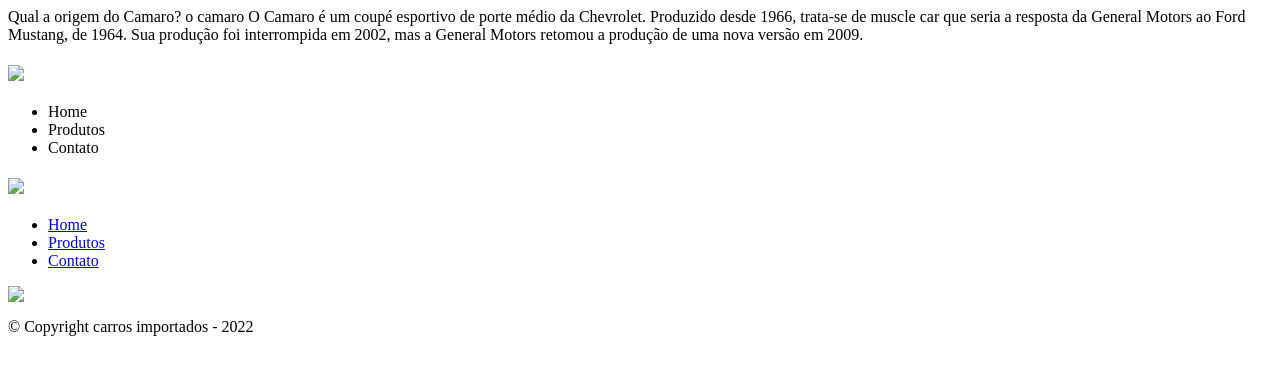
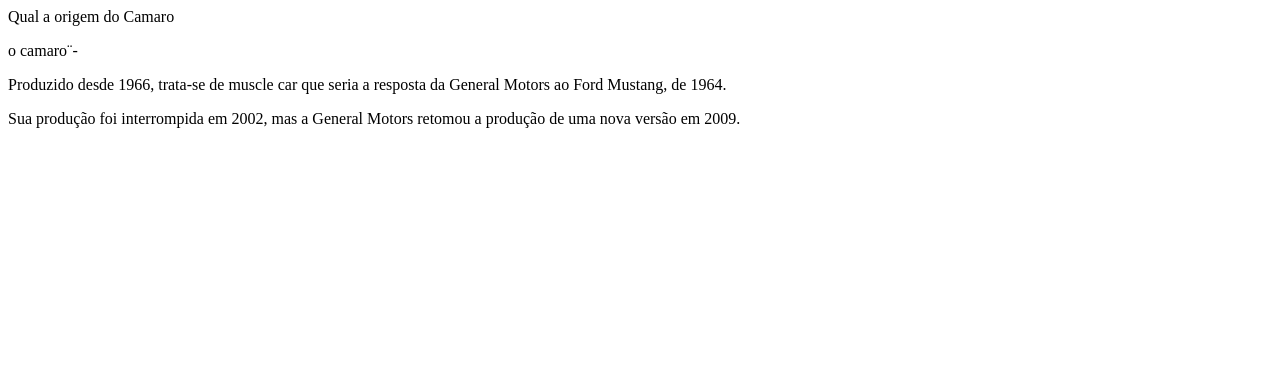
Before and after one commit to wesleydstt/turma1Apc, a plain HTML site: page index.html in a window 1280 px wide. Drawn offline with Linux system fonts and the light colour scheme.

Commit message:
Update index.html

```diff
--- a/index.html
+++ b/index.html
@@ -1,67 +1,16 @@
-Qual a origem do Camaro?
-o camaro
-O Camaro é um coupé esportivo de porte médio da Chevrolet.
-Produzido desde 1966, trata-se de muscle car que seria a resposta da General Motors ao Ford Mustang, de 1964.
-Sua produção foi interrompida em 2002, mas a General Motors retomou a produção de uma nova versão em 2009.
+<doctype html>
+<html lang="pt_br">
 
-<link rel="stylesheet" href="style.css">
-<!DOCTYPE html>
-<html lang="pt-br">
-<head>
-    <meta charset="UTF-8">
-    <title>carros importados</title
-    <link rel="stylesheet" href="style.css">
-</head>
-<body>
+    <head>
+         <meta charset="utf-8">
+    </head>
+         <title>ORIGEM DO CAMARO</title>
+    <body>
+         <h1style="text-align: center>Qual a origem do Camaro</h1>
+     <p>o camaro¨-</p>
 
-</body>
-</html>
-<!DOCTYPE html>
-<html>
-    <head>
-        <meta charset="UTF-8">
-        <title>produtos - camaro=</title>
-        <link rel="stylesheet" href="produtos.css">
-    </head>
-    <body>
-        <header>
-            <h1><img src="logo.png"></h1>
+     <pstyle="text-align: center">Produzido desde 1966, trata-se de muscle car que seria a resposta da General Motors ao Ford Mustang, de 1964. </p>
 
-            <ul>
-                <li>Home</li>
-                <li>Produtos</li>
-                <li>Contato</li>
-            </ul>
-        </header>
+     <P>Sua produção foi interrompida em 2002, mas a General Motors retomou a produção de uma nova versão em 2009.</p>
     </body>
-</html>
-<!DOCTYPE html>
-<html>
-    <head>
-        <meta charset="UTF-8">
-        <title>Contato -carros importados</title>
-
-        <link rel="stylesheet" href="reset.css">
-        <link rel="stylesheet" href="style.css">
-    </head>
-    <body>
-        <header>
-            <div class="caixa">
-                <h1><img src="logo.png"></h1>
-
-                <nav>
-                    <ul>
-                        <li><a href="index.html">Home</a></li>
-                        <li><a href="produtos.html">Produtos</a></li>
-                        <li><a href="contato.html">Contato</a></li>
-                    </ul>
-                </nav>
-            </div>
-        </header>
-
-        <footer>
-            <img src="logo-branco.png">
-            <p class="copyright">&copy; Copyright carros importados - 2022</p>
-        </footer>
-    </body>
-</html>
+ <html>
```
